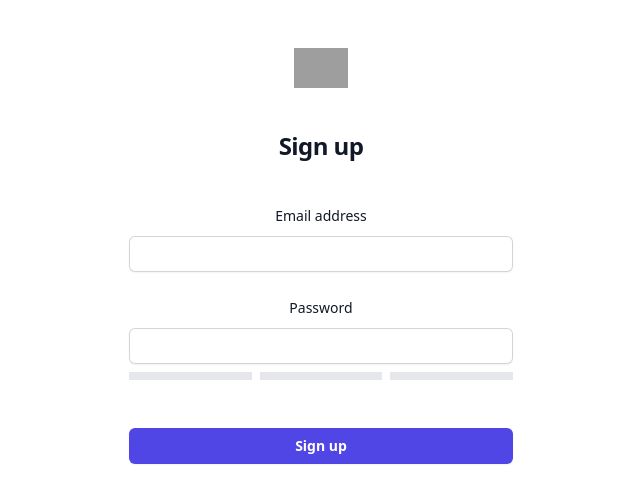
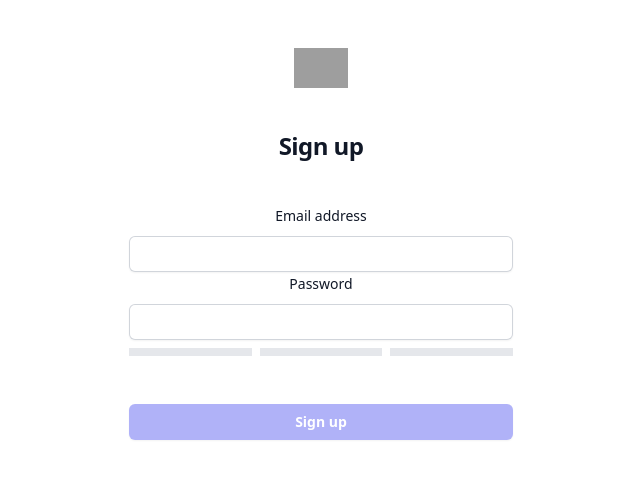
Before and after one commit to SlmSlm/Usense, an Angular app: page / in a window 1280 px wide. Shown: the top 502 px of the page, without its empty margins (319-959 px from the left). Built offline with nearby package versions, Linux system fonts and the light colour scheme; grey boxes are pictures that could not be loaded.

Commit message:
Refactoring: Custom input component, ControlValueAccessor added

```diff
--- a/src/app/components/CustomForm/custom-form.component.html
+++ b/src/app/components/CustomForm/custom-form.component.html
@@ -5,51 +5,26 @@
   (ngSubmit)="onSubmit()"
   [formGroup]="form"
 >
-  <div>
-    <label for="email" class="block text-sm font-medium leading-6 text-gray-900"
-      >Email address</label
-    >
-    <div class="mt-2">
-      <input
-        id="email"
-        name="email"
-        type="email"
-        autocomplete="email"
-        formControlName="email"
-        required
-        class="block px-2 w-full rounded-md border-0 py-1.5 text-gray-900 shadow-sm ring-1 ring-inset ring-gray-300 placeholder:text-gray-400 focus:ring-2 focus:ring-inset focus:ring-indigo-600 sm:text-sm sm:leading-6"
-      />
-    </div>
-  </div>
+  <app-custom-input
+    [inputSet]="'email'"
+    [label]="'Email address'"
+    [formControlName]="'email'"
+  />
 
-  <div>
-    <label
-      for="password"
-      class="block text-sm font-medium leading-6 text-gray-900"
-      >Password</label
-    >
+  <app-custom-input
+    [inputSet]="'password'"
+    [label]="'Password'"
+    [formControlName]="'password'"
+  />
 
-    <div class="mt-2">
-      <input
-        id="password"
-        name="password"
-        type="text"
-        autocomplete="current-password"
-        required
-        formControlName="password"
-        class="block px-2 w-full rounded-md border-0 py-1.5 text-gray-900 shadow-sm ring-1 ring-inset ring-gray-300 placeholder:text-gray-400 focus:ring-2 focus:ring-inset focus:ring-indigo-600 sm:text-sm sm:leading-6"
-      />
-    </div>
-
-    <app-strength-bar [typeOfStrength]="typeOfStrength | async" />
-  </div>
+  <app-strength-bar [typeOfStrength]="typeOfStrength | async" />
 
   <div>
     <button
       type="submit"
       class="flex w-full justify-center rounded-md bg-indigo-600 px-3 py-1.5 text-sm font-semibold leading-6 text-white shadow-sm bg-indigo-500 focus-visible:outline focus-visible:outline-2 focus-visible:outline-offset-2 focus-visible:outline-indigo-600 disabled:bg-indigo-500/50"
+      [disabled]="!form.valid"
     >
-      <!-- [disabled]="!form.valid" -->
       Sign up
     </button>
   </div>
--- /dev/null
+++ b/src/app/components/Input/CustomInput.component.html
@@ -0,0 +1,20 @@
+<div>
+  <label
+    for="{{ inputSet }}"
+    class="block text-sm font-medium leading-6 text-gray-900"
+    >{{ label }}</label
+  >
+
+  <div class="mt-2">
+    <input
+      id="{{ inputSet }}"
+      name="{{ inputSet }}"
+      type="{{ inputSet }}"
+      autocomplete="{{ inputSet }}"
+      required
+      [value]="value"
+      (input)="onInputValueChange($event)"
+      class="block px-2 w-full rounded-md border-0 py-1.5 text-gray-900 shadow-sm ring-1 ring-inset ring-gray-300 placeholder:text-gray-400 focus:ring-2 focus:ring-inset focus:ring-indigo-600 sm:text-sm sm:leading-6"
+    />
+  </div>
+</div>
--- /dev/null
+++ b/src/app/components/Input/CustomInput.component.ts
@@ -0,0 +1,55 @@
+import {
+  ChangeDetectionStrategy,
+  ChangeDetectorRef,
+  Component,
+  Input,
+  forwardRef,
+} from "@angular/core";
+import { ControlValueAccessor, NG_VALUE_ACCESSOR } from "@angular/forms";
+
+@Component({
+  selector: "app-custom-input",
+  templateUrl: "./CustomInput.component.html",
+  changeDetection: ChangeDetectionStrategy.OnPush,
+  standalone: true,
+  providers: [
+    {
+      provide: NG_VALUE_ACCESSOR,
+      useExisting: forwardRef(() => CustomInputComponent),
+      multi: true,
+    },
+  ],
+})
+export class CustomInputComponent implements ControlValueAccessor {
+    @Input() inputSet: string;
+    @Input() label: string;
+
+
+  public value: string | undefined;
+
+  private onChange: (value: string) => void;
+  private onTouched!: () => void;
+
+  constructor(private readonly changeDetector: ChangeDetectorRef) {}
+
+  public onInputValueChange(event: Event): void {
+    const targetDivElement = event.target as HTMLInputElement;
+    const value = targetDivElement.value;
+
+    this.onChange(value);
+  }
+
+  public writeValue(value: string): void {
+    this.value = value;
+
+    this.changeDetector.detectChanges();
+  }
+
+  public registerOnChange(fn: (value: string) => void): void {
+    this.onChange = fn;
+  }
+
+  public registerOnTouched(fn: () => void): void {
+    this.onTouched = fn;
+  }
+}
```
Also changed, not shown: src/app/components/CustomForm/custom-form.component.ts (+7 -1 lines).
